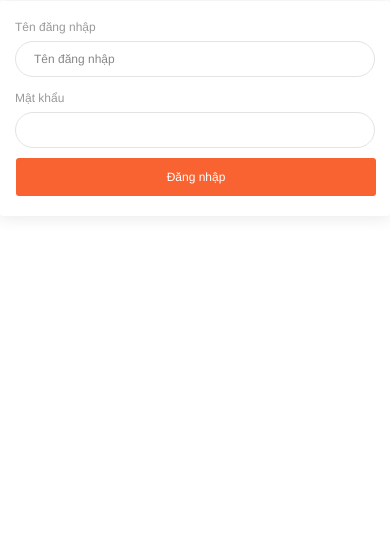
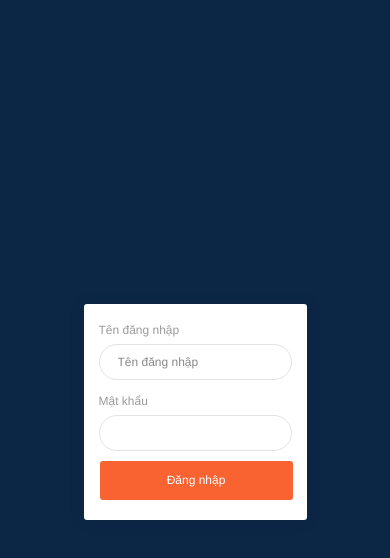
Before and after one commit to thangvnnc/SmartSales, a website: page public/login/index.html in a window 390 px wide. Drawn offline with Linux system fonts and the light colour scheme.

Commit message:
smart sale

```diff
--- /dev/null
+++ b/public/common/js/disable_back.js
@@ -0,0 +1,4 @@
+history.pushState(null, document.title, location.href);
+window.addEventListener('popstate', function () {
+    history.pushState(null, document.title, location.href);
+});
--- a/public/login/index.html
+++ b/public/login/index.html
@@ -13,20 +13,30 @@
           name='viewport'/>
     <link href="../common/css/bootstrap.min.css" rel="stylesheet"/>
     <link href="../common/css/teamplate.css?v=1.1.0" rel="stylesheet"/>
+    <style>
+        .form-center {
+            display: flex;
+            justify-content: center;
+            align-items: center;
+            height: 100%;
+        }
+        body {
+            background: #0c2646;
+        }
+    </style>
 </head>
 
 <body class="">
-<div class="wrapper ">
-    <div class="content">
-        <div class="row">
-            <div class="col-md-4 col-sm-2"></div>
-            <div class="col-md-4 col-sm-8 col-12">
+<div class="wrapper">
+    <div class="content form-center">
+        <div class="offset-12">
             <div class="card">
                 <div class="card-body">
                     <form class="form-login" onsubmit="return false;">
                         <div class="form-group">
                             <label for="label-target-username">Tên đăng nhập</label>
-                                <input id="label-target-username" type="text" class="form-control edt-username" placeholder="Tên đăng nhập"/>
+                            <input id="label-target-username" type="text" class="form-control edt-username"
+                                   placeholder="Tên đăng nhập"/>
                         </div>
                         <div class="form-group">
                             <label for="label-target-password">Mật khẩu</label>
@@ -37,15 +47,14 @@
                 </div>
             </div>
         </div>
-            <div class="col-md-4 col-sm-2"></div>
     </div>
 </div>
-</div>
+</body>
+
 <script src="../common/js/core/jquery.min.js"></script>
 <script src="../common/js/core/bootstrap.min.js"></script>
 <script src="../common/js/modal.js"></script>
-<script src="../common/js/common.js"></script>
+<script src="../common/js/urls.js"></script>
 <script src="js/login.js"></script>
-</body>
 
 </html>
```
Also changed, not shown: public/admin/index.html (+2 -1 lines), public/admin/js/admin.js (+10 -2 lines), public/common/js/urls.js (renamed from public/common/js/common.js). Lines whose indentation alone changed are shown as unchanged.
